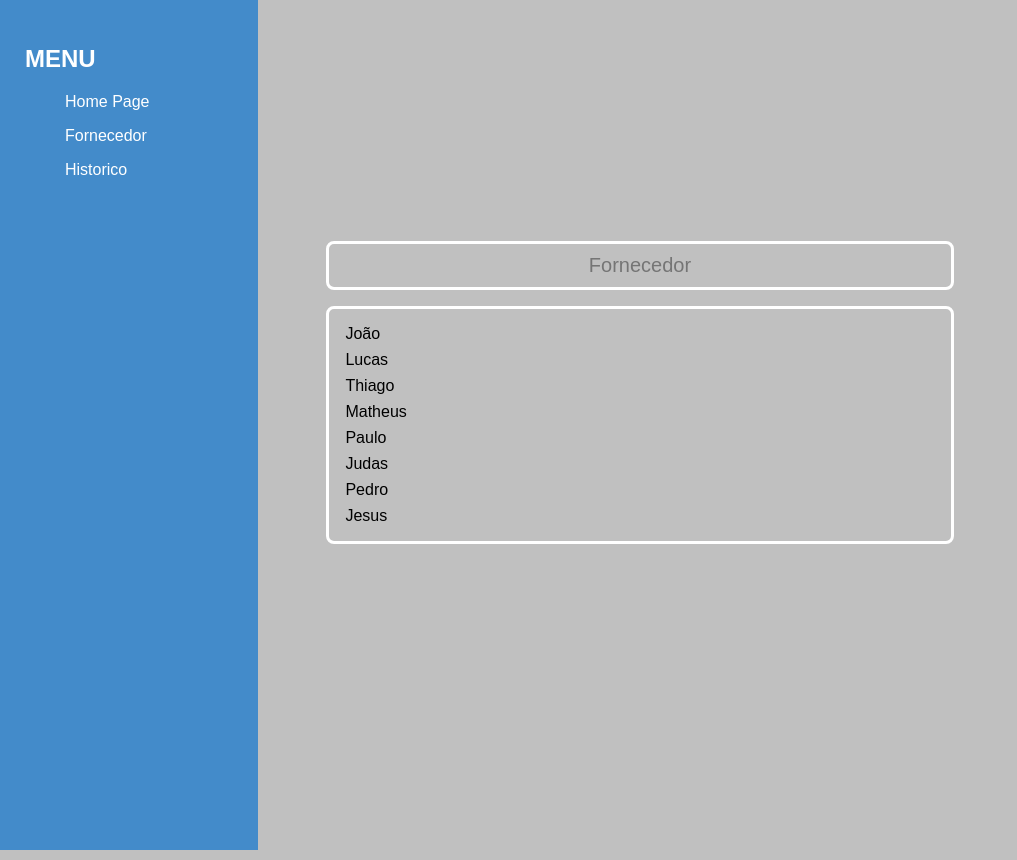
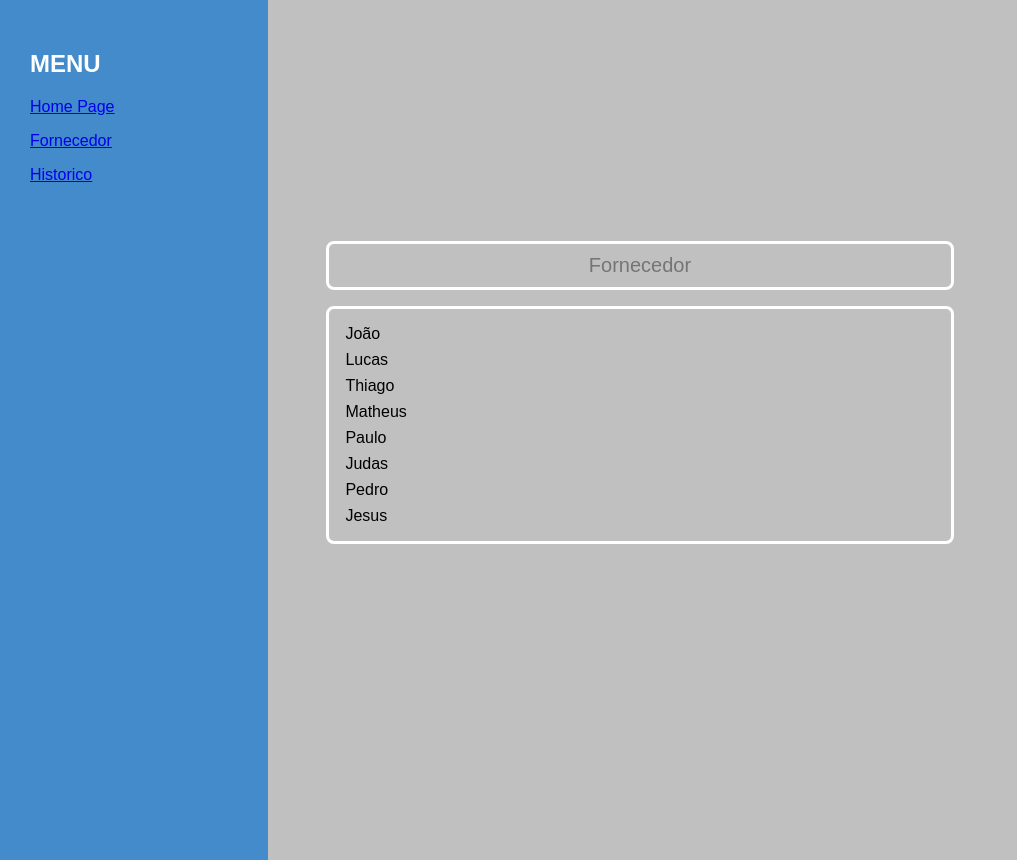
Before and after one commit to jeanrodriguesc/app, a plain HTML site: page Fornecedor.html in a window 1280 px wide. Shown: the whole page, without its empty margins (0-1017 px from the left). Drawn offline with Linux system fonts and the light colour scheme.

Commit message:
Linkando as paginas

```diff
--- a/Fornecedor.html
+++ b/Fornecedor.html
@@ -9,9 +9,9 @@
   <body onload="loadProviderName()">
     <div class="canvas">
       <h2> MENU </h2>
-      <ul>Home Page</ul>
-      <ul>Fornecedor</ul>
-      <ul>Historico</ul>
+      <p><a href="file:///C:/Users/Jean.R/PycharmProjects/Aprendendo-html/index.html">Home Page</a></p>
+      <p><a href="file:///C:/Users/Jean.R/PycharmProjects/Aprendendo-html/Fornecedor.html">Fornecedor</a></p>
+      <p><a href="file:///C:/Users/Jean.R/PycharmProjects/Aprendendo-html/Historico.html">Historico</a></p>
     </div>
     <div class="app">
       <div class="container">
--- a/index.css
+++ b/index.css
@@ -69,6 +69,6 @@ body {
   height: 100%;
   position: absolute;
   background: #438bca;
-  padding: 25px;
+  padding: 30px;
   color: #fff;
 }
```
Also changed, not shown: Historico.html (+3 -3 lines), index.html (+3 -3 lines).
